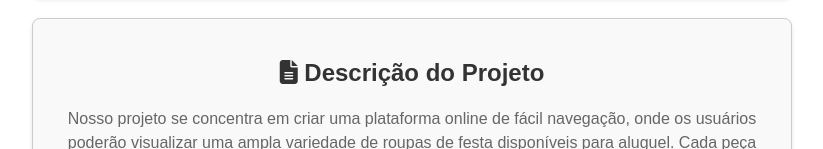
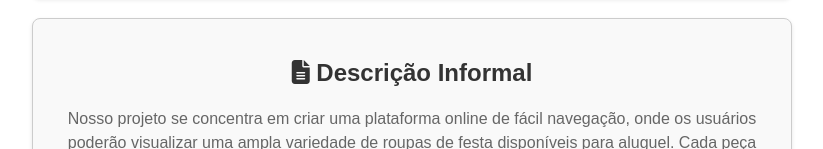
Before and after one commit to mikasa42/butique_aluguel_de_roupas, a Vue app in the folder front-end/: page / in a window 1280 px wide. Shown: the part 297-446 px from the top of the page, without its empty margins (228-1051 px from the left). Built offline with nearby package versions, Linux system fonts and the light colour scheme; the HTML template or start-up script is replaced by a standard one.

Commit message:
Mudança título seção

```diff
--- a/front-end/src/App.vue
+++ b/front-end/src/App.vue
@@ -8,7 +8,7 @@
       <p>{{ teamMembers }}</p>
     </section>
     <section class="section project-description">
-      <h2> <i class="fas fa-file-alt"> </i> Descrição do Projeto</h2>
+      <h2> <i class="fas fa-file-alt"> </i> Descrição Informal</h2>
       <p>{{ projectDescription }}</p>
       <p>{{ projectOverview }}</p>
     </section>
```
